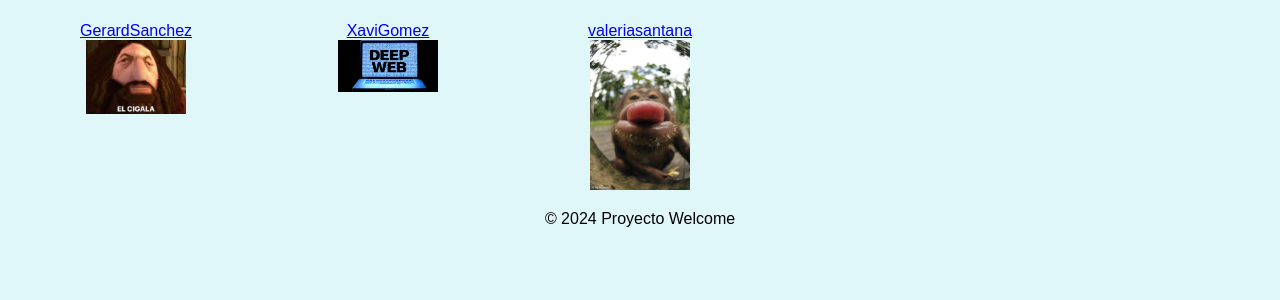
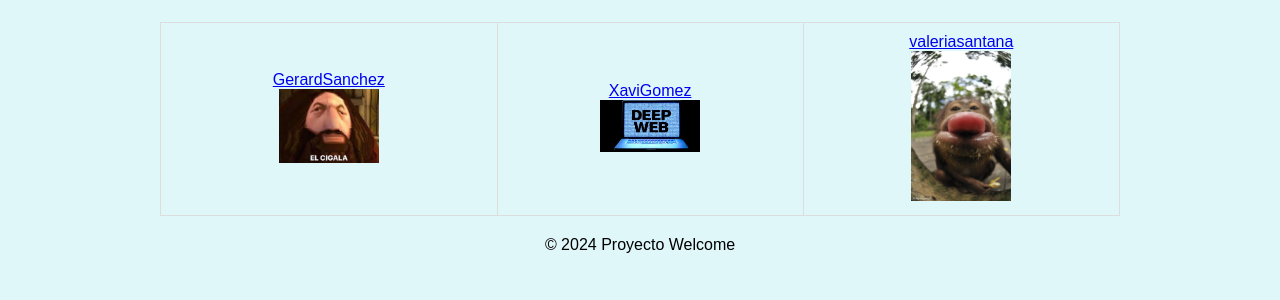
Before and after one commit to Gerysnz/welcome-Sanchez-Santana, a PHP site: page / in a window 1280 px wide. Shown: the part 58-358 px from the top of the page. Run offline with PHP 8.4, Linux system fonts and the light colour scheme.

Commit message:
actualización 1 tabla

```diff
--- a/index.php
+++ b/index.php
@@ -11,12 +11,17 @@
         <h1>Proyecto Welcome 1 - Gerard Sanchez y Valeria Santana</h1>
     </header>
     <main>
-        <div class="profiles">
+        <div class="table-container">
+            <table>
                 <?php
                 $profiles = scandir("./profiles", SCANDIR_SORT_ASCENDING);
                 $imageFolder = './images/';
+                $columnCount = 0;
+
+                echo "<tr>";
                 foreach ($profiles as $profile) {
                     if ($profile == "." || $profile == "..") continue;
+
                     $name = pathinfo($profile, PATHINFO_FILENAME);
                     $imagePath = $imageFolder . $name . '.jpg';
                     if (!file_exists($imagePath)) {
@@ -25,13 +30,21 @@
                     if (!file_exists($imagePath)) {
                         $imagePath = $imageFolder . $name . '.png';
                     }
+
                     $imgTag = file_exists($imagePath) ? "<img src='$imagePath' alt='$name'>" : "<div>No disponible</div>";
-                echo "<div class='profile-item'>";
+                    echo "<td class='profile-item'>";
                     echo "<a href='profiles/$profile'>$name</a><br>";
                     echo $imgTag;
-                echo "</div>";
+                    echo "</td>";
+
+                    $columnCount++;
+                    if ($columnCount % 5 == 0) {
+                        echo "</tr><tr>";
                     }
+                }
+                echo "</tr>";
                 ?>
+            </table>
         </div>
     </main>
     <footer>
--- a/styles.css
+++ b/styles.css
@@ -9,19 +9,28 @@ header, footer {
     margin-bottom: 20px;
 }
 
-.profiles {
-    column-count: 5; /* Establece 5 columnas */
-    column-gap: 20px; /* Espacio entre columnas */
-    text-align: justify; /* Justifica el texto */
+.table-container {
+    display: flex;
+    justify-content: center;
+    margin: 20px;
+}
+
+table {
+    width: 80%;
+    border-collapse: collapse;
+    text-align: center;
+}
+
+td {
+    border: 1px solid #ddd;
+    padding: 10px;
 }
 
 .profile-item {
-    break-inside: avoid; /* Evita que los elementos se dividan en columnas */
-    margin-bottom: 20px; /* Espacio entre elementos */
-    text-align: center; /* Centra el texto */
+    text-align: center;
 }
 
 img {
-    max-width: 100px; /* Ancho máximo de las imágenes */
-    height: auto; /* Mantiene la proporción */
+    max-width: 100px;
+    height: auto;
 }
```
Lines whose indentation alone changed are shown as unchanged.
